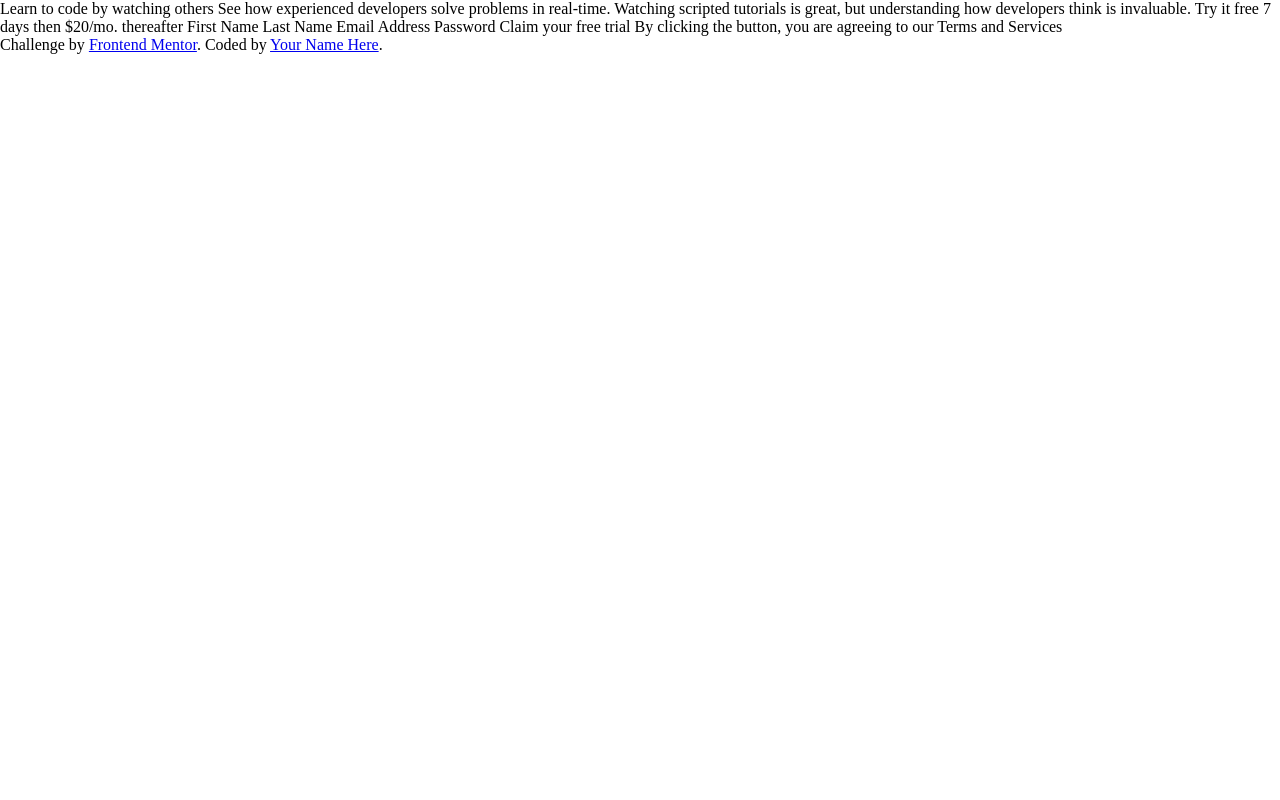
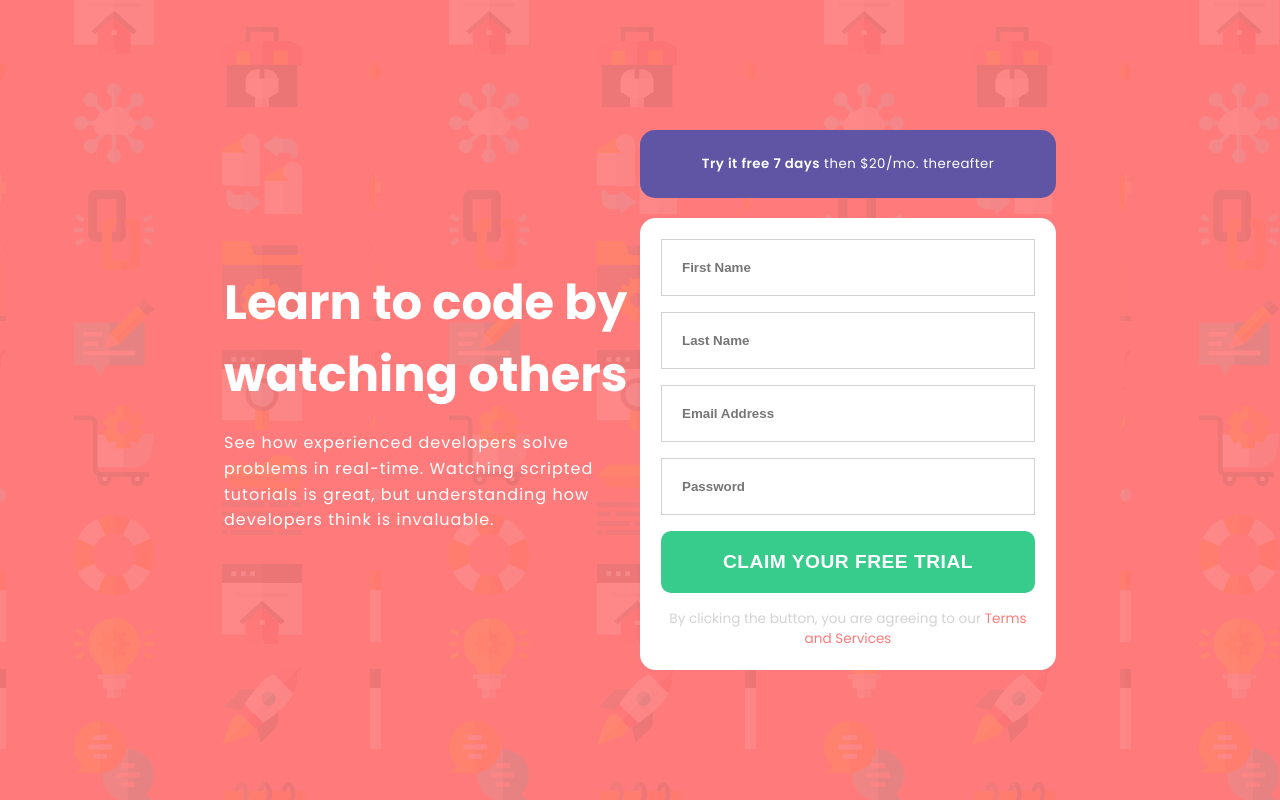
Before and after one commit to yzhuuuu/intro-component, a plain HTML site: page index.html in a window 1280 px wide. Drawn offline with Linux system fonts and the light colour scheme.

Commit message:
add css html template and js script.

```diff
--- /dev/null
+++ b/app.js
@@ -0,0 +1,29 @@
+const button = document.querySelector('button');
+
+button.addEventListener('click', (e) => {
+  e.preventDefault();
+  console.log(`hello world`);
+  //   const firstName = document.getElementById('firstName');
+  //   const
+  const formData = new FormData(document.getElementById('form'));
+
+  for (const [key, value] of formData) {
+    if (value === '') {
+      const p = document.createElement('p');
+      p.innerText = `${key} cannot be empty`;
+      //   p.insertAdjacentElement(document.getElementById(`${key}`, p));
+      document.getElementById(`${key}`).insertAdjacentElement('afterend', p);
+      p.classList.add('error');
+      setTimeout(() => {
+        removeAllError();
+      }, 2000);
+    }
+  }
+});
+function removeAllError() {
+  const errors = document.getElementById('form').querySelectorAll('.error');
+  for (const error of errors) {
+    console.log(error);
+    error.remove();
+  }
+}
--- a/index.html
+++ b/index.html
@@ -18,20 +18,52 @@
     <link rel="stylesheet" href="style.css" />
   </head>
   <body>
-    Learn to code by watching others See how experienced developers solve
-    problems in real-time. Watching scripted tutorials is great, but
-    understanding how developers think is invaluable. Try it free 7 days then
-    $20/mo. thereafter First Name Last Name Email Address Password Claim your
-    free trial By clicking the button, you are agreeing to our Terms and
-    Services
-
-    <footer>
-      <p class="attribution">
-        Challenge by
-        <a href="https://www.frontendmentor.io?ref=challenge" target="_blank"
-          >Frontend Mentor</a
-        >. Coded by <a href="#">Your Name Here</a>.
-      </p>
-    </footer>
+    <main class="container">
+      <div class="heading">
+        <h1>Learn to code by watching others</h1>
+        <p>
+          See how experienced developers solve problems in real-time. Watching
+          scripted tutorials is great, but understanding how developers think is
+          invaluable.
+        </p>
+      </div>
+      <div class="right-side">
+        <div class="price-card">
+          <h5><span>Try it free 7 days</span> then $20/mo. thereafter</h5>
+        </div>
+        <form id="form">
+          <input
+            type="text"
+            name="FirstName"
+            id="FirstName"
+            placeholder="First Name"
+          />
+          <input
+            type="text"
+            name="LastName"
+            id="LastName"
+            placeholder="Last Name"
+          />
+          <input
+            type="email"
+            name="email"
+            id="email"
+            placeholder="Email Address"
+          />
+          <input
+            type="password"
+            name="passWord"
+            id="passWord"
+            placeholder="Password"
+          />
+          <button>Claim Your Free Trial</button>
+          <p>
+            By clicking the button, you are agreeing to our
+            <span>Terms and Services</span>
+          </p>
+        </form>
+      </div>
+    </main>
+    <script src="/app.js"></script>
   </body>
 </html>
--- a/style.css
+++ b/style.css
@@ -13,3 +13,133 @@
   --dark-blue: hsl(249, 10%, 26%);
   --grayish-blue: hsl(246, 25%, 77%);
 }
+
+body {
+  font-family: var(--font-popping);
+}
+body {
+  min-height: 100vh;
+  background-image: url('./images/bg-intro-mobile.png');
+  background-color: var(--red);
+  display: flex;
+  flex-direction: column;
+  align-items: center;
+  padding: 2rem;
+  /* justify-content: space-around; */
+}
+
+.heading {
+  margin: 2rem 0;
+  text-align: center;
+}
+.heading > h1 {
+  color: white;
+  font-size: 1.8rem;
+  margin-bottom: 1.2rem;
+}
+.heading > p {
+  color: white;
+  line-height: 1.6;
+  letter-spacing: 1px;
+  font-size: 1rem;
+}
+
+.price-card {
+  background-color: var(--blue);
+  width: 100%;
+  /* display: flex;
+  align-items: center;
+  justify-content: center;
+  text-align: center; */
+  padding: 1.5rem 0;
+  border-radius: 15px;
+  text-align: center;
+  margin-bottom: 1.25rem;
+}
+.price-card > h5 {
+  max-width: 10rem;
+  margin: 0 auto;
+  color: white;
+  font-weight: 300;
+  letter-spacing: 0.5px;
+  /* line-height: ; */
+}
+.price-card > h5 > span {
+  color: white;
+  font-weight: 600;
+}
+
+form {
+  /* height: 35rem; */
+  display: flex;
+  flex-direction: column;
+  background-color: white;
+  border: 1px solid white;
+  padding: 1.25rem 1.25rem;
+  /* justify-content: space-around; */
+  /* align-items: center; */
+  gap: 1rem;
+  border-radius: 15px;
+}
+form > input {
+  padding: 1.25rem;
+  font-weight: 600;
+  border: 1px solid lightgray;
+}
+form > input:focus {
+  outline: none;
+}
+form > button {
+  padding: 1.25rem 0;
+  border: none;
+  background: var(--green);
+  color: white;
+  text-transform: uppercase;
+  font-weight: 700;
+  font-size: 1.2rem;
+  letter-spacing: 0.5px;
+  border-radius: 10px;
+  cursor: pointer;
+}
+form > p {
+  text-align: center;
+  font-size: 0.85rem;
+  color: lightgray;
+  /* max-width: 20rem; */
+  align-self: center;
+}
+form > p > span {
+  color: var(--red);
+}
+
+@media screen and (min-width: 1080px) {
+  body {
+    align-items: center;
+    justify-content: center;
+  }
+  .container {
+    display: grid;
+    grid-template-columns: 1fr 1fr;
+    /* max-width: 45rem; */
+    max-width: 65vw;
+  }
+  .heading {
+    align-self: center;
+  }
+  .heading h1 {
+    font-size: 3rem;
+    text-align: left;
+  }
+  .heading p {
+    text-align: left;
+  }
+  .price-card > h5 {
+    max-width: fit-content;
+  }
+}
+.error {
+  text-align: end;
+  color: var(--red);
+  font-size: 0.65rem;
+  align-self: flex-end;
+}
```
